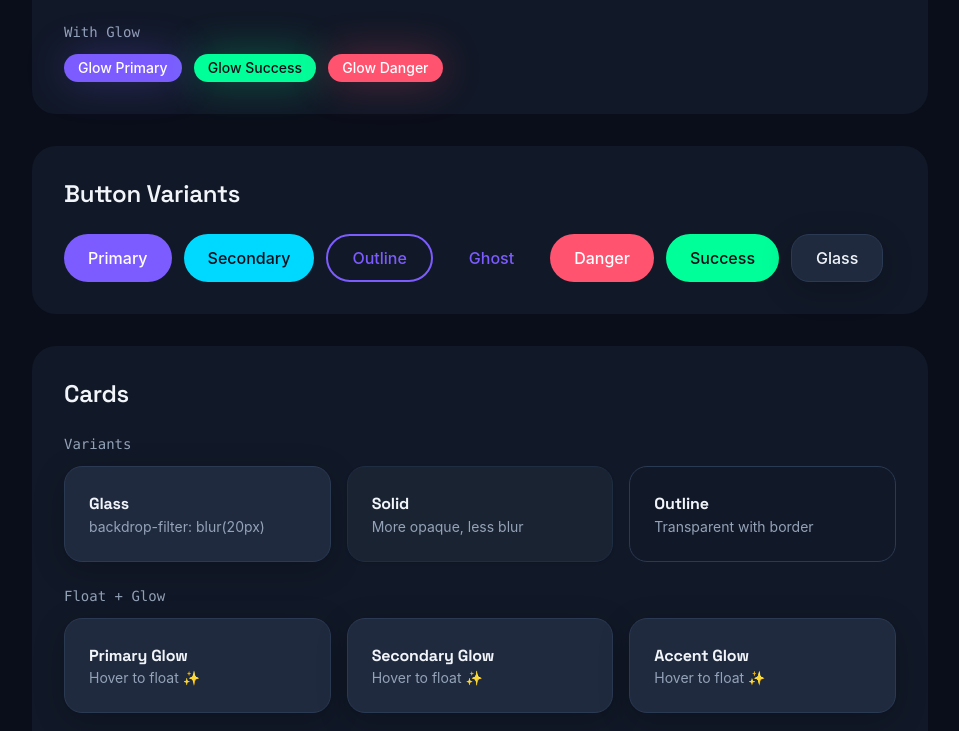
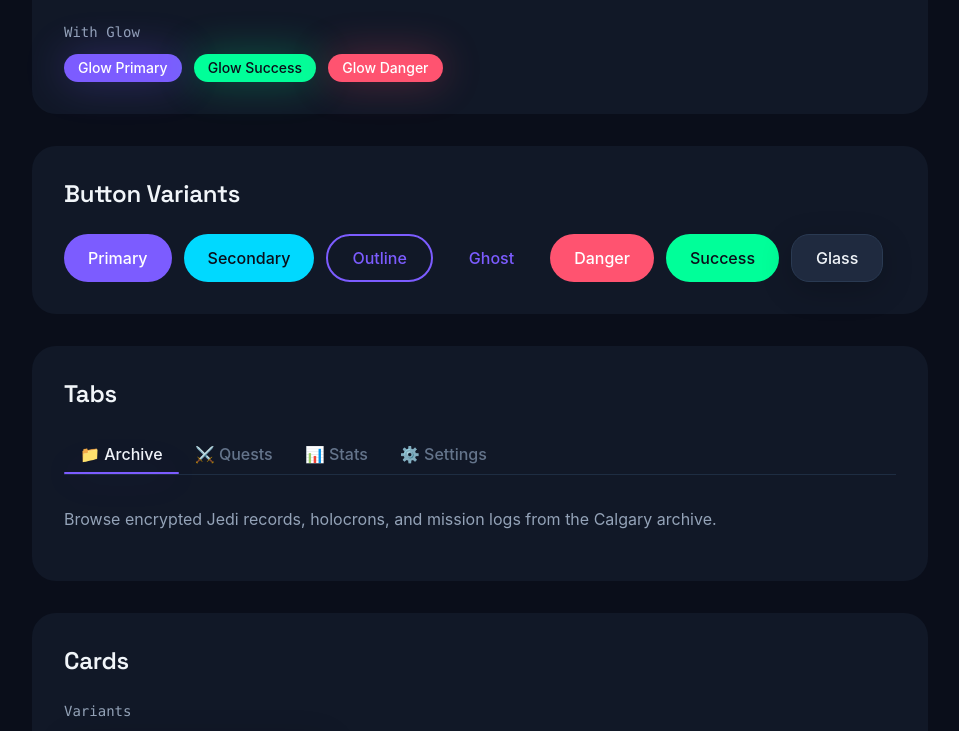
Before and after one commit to idarigan/dara-ui, a React (Vite) app: page / in a window 1280 px wide. Shown: the part 434-1165 px from the top of the page, without its empty margins (160-1119 px from the left). Built offline with nearby package versions, Linux system fonts and the light colour scheme; a web font is replaced by a local one.

Commit message:
demo(App): add Tabs component showcase section

```diff
--- a/src/App.tsx
+++ b/src/App.tsx
@@ -3,6 +3,7 @@ import Button from "./components/Button/Button";
 import { Badge } from "./components/Badge/Badge";
 import { Input } from "./components/Input/Input";
 import { Card } from "./components/Card/Card";
+import { Tabs } from "./components/Tabs/Tabs";
 import useDirection from "./hooks/useDirection";
 import "./styles/index.css";
 
@@ -29,9 +30,48 @@ const UserIcon = () => (
   </svg>
 );
 
+// Tab items
+const tabItems = [
+  {
+    label: "📁 Archive",
+    content: (
+      <div className="py-4 text-[var(--color-text-secondary)]">
+        Browse encrypted Jedi records, holocrons, and mission logs from the
+        Calgary archive.
+      </div>
+    ),
+  },
+  {
+    label: "⚔️ Quests",
+    content: (
+      <div className="py-4 text-[var(--color-text-secondary)]">
+        Active missions, bounties, and side-quests await your attention,
+        Padawan.
+      </div>
+    ),
+  },
+  {
+    label: "📊 Stats",
+    content: (
+      <div className="py-4 text-[var(--color-text-secondary)]">
+        Track your Force alignment, XP gains, and cybernetic enhancement levels.
+      </div>
+    ),
+  },
+  {
+    label: "⚙️ Settings",
+    content: (
+      <div className="py-4 text-[var(--color-text-secondary)]">
+        Configure your HUD, theme mode, and archive encryption preferences.
+      </div>
+    ),
+  },
+];
+
 function App() {
   const [theme, setTheme] = useState<Theme>("nightfall");
   const { direction, toggleDirection } = useDirection("ltr");
+  const [activeTab, setActiveTab] = useState("📁 Archive");
 
   useEffect(() => {
     document.documentElement.setAttribute("data-theme", theme);
@@ -162,6 +202,17 @@ function App() {
             <Button variant="success">Success</Button>
             <Button variant="glass">Glass</Button>
           </div>
+        </section>
+
+        {/* ----- TABS SHOWCASE ----- */}
+        <section className="p-8 mb-8 rounded-[var(--radius-large)] bg-[var(--color-bg-secondary)]">
+          <h2 className="text-2xl font-semibold mb-6">Tabs</h2>
+          <Tabs
+            items={tabItems}
+            activeValue={activeTab}
+            onChange={setActiveTab}
+            glowColor="primary"
+          />
         </section>
 
         {/* ----- CARD SHOWCASE ----- */}
```
